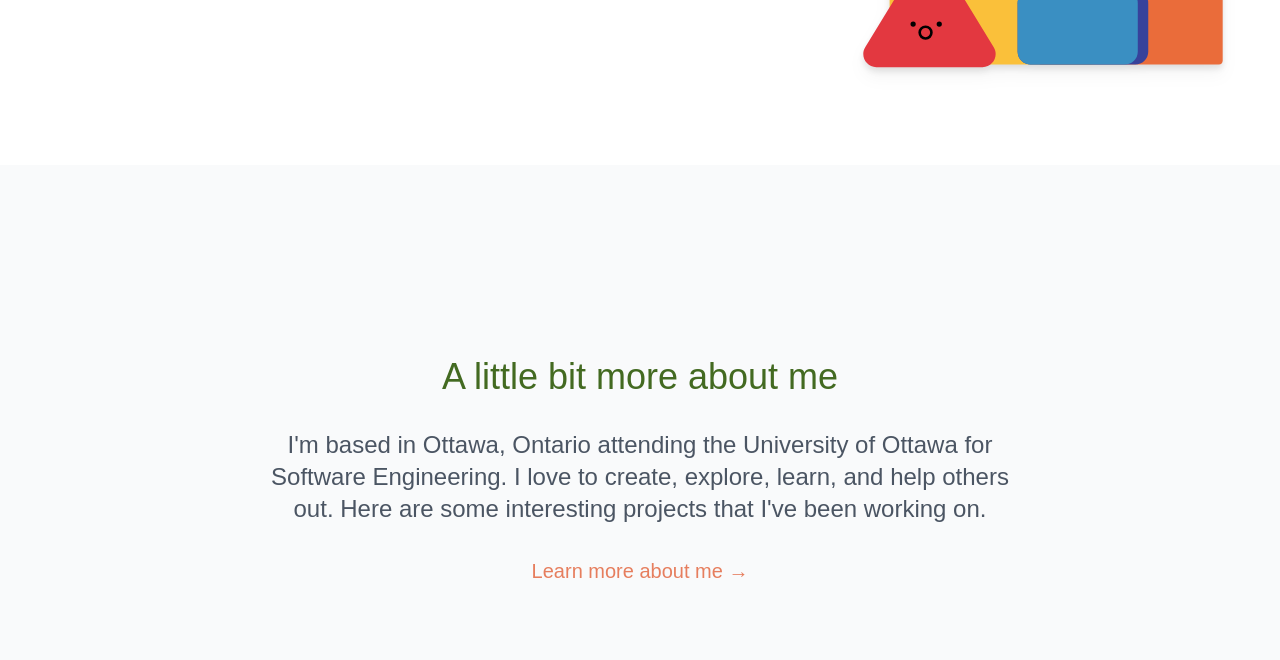
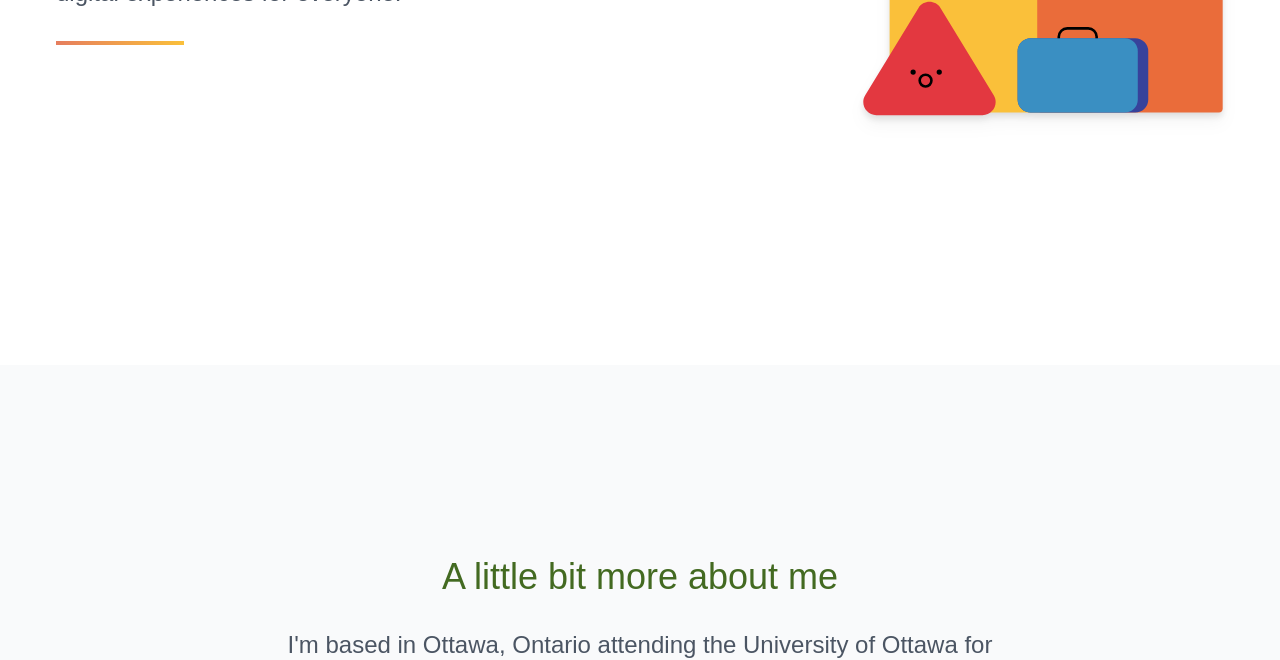
Before and after one commit to LH-eliza/Lauren-Hong-Portfolio, an Astro site: page / in a window 1280 px wide. Shown: the part 499-1159 px from the top of the page. Built offline with nearby package versions, Linux system fonts and the light colour scheme; Astro itself is replaced by a stand-in of ours; a web font is replaced by a local one.

Commit message:
Hero Page Change

```diff
--- a/src/components/home/Hero.tsx
+++ b/src/components/home/Hero.tsx
@@ -37,7 +37,7 @@ const Hero: React.FC = () => {
   };
 
   return (
-    <section className="min-h-[75vh] w-full pt-40 font-chewie relative overflow-hidden">
+    <section className="min-h-screen w-full flex items-center pt-20 pb-20 font-chewie relative overflow-hidden">
       <motion.div
         className="fixed left-0 top-1/2 -translate-y-1/2 flex flex-col items-center gap-2 pl-2 z-10"
         animate={{
```
